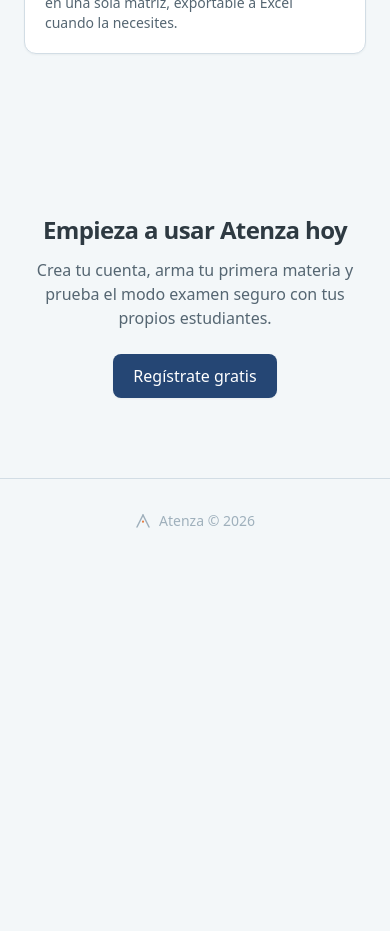
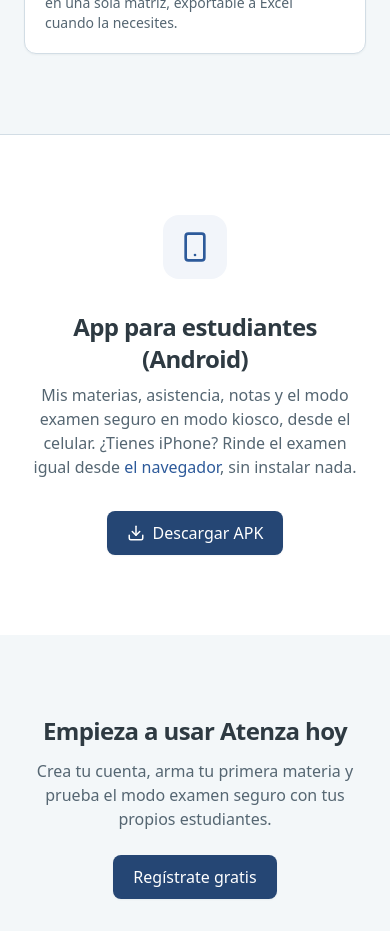
Before and after one commit to RoyAsaff/atenza, a React (Vite) app in the folder web/: page / in a window 390 px wide. Shown: the part 2080-3011 px from the top of the page. Before the commit the page ends 2643 px from the top, so only its background shows below. Built offline with nearby package versions, Linux system fonts and the light colour scheme; no server answers.

Commit message:
Agregar seccion de descarga del APK de Android en la landing
Apunta al asset del ultimo release en GitHub (releases/latest/download/...)
para no tener que actualizar el link en cada version nueva. Para iPhone,
enlaza al flujo de rendir examen desde el navegador que ya existe.

```diff
--- a/web/src/features/landing/LandingPage.tsx
+++ b/web/src/features/landing/LandingPage.tsx
@@ -6,13 +6,19 @@
 import {
   Activity,
   ClipboardCheck,
+  Download,
   FileSpreadsheet,
   ListChecks,
   ShieldCheck,
+  Smartphone,
   SquareUser,
 } from 'lucide-react';
 import { Card, CardBody, botonClases } from '../../core/ui/ui';
 import { LogoLockup, LogoMark } from '../../core/ui/Logo';
+
+// Apunta siempre al asset del último release en GitHub — no hay que
+// actualizar este link cada vez que se publique una versión nueva.
+const URL_APK_ANDROID = 'https://github.com/RoyAsaff/atenza/releases/latest/download/app-release.apk';
 
 const CARACTERISTICAS = [
   {
@@ -112,6 +118,30 @@
           </div>
         </section>
 
+        <section className="border-t border-border bg-surface py-20">
+          <div className="mx-auto flex max-w-6xl flex-col items-center gap-8 px-6 text-center lg:flex-row lg:text-left">
+            <span className="flex h-16 w-16 shrink-0 items-center justify-center rounded-2xl bg-primary-50 text-primary-700">
+              <Smartphone size={32} />
+            </span>
+            <div className="flex-1">
+              <h2 className="text-2xl font-extrabold tracking-tight text-text">
+                App para estudiantes (Android)
+              </h2>
+              <p className="mx-auto mt-2 max-w-2xl text-text-secondary lg:mx-0">
+                Mis materias, asistencia, notas y el modo examen seguro en modo kiosco, desde el
+                celular. ¿Tienes iPhone? Rinde el examen igual desde{' '}
+                <Link to="/examen/login" className="text-primary-700 hover:underline">
+                  el navegador
+                </Link>
+                , sin instalar nada.
+              </p>
+            </div>
+            <a href={URL_APK_ANDROID} className={`${botonClases('primary', 'lg')} shrink-0`}>
+              <Download size={18} /> Descargar APK
+            </a>
+          </div>
+        </section>
+
         <section className="mx-auto max-w-6xl px-6 py-20 text-center">
           <h2 className="text-2xl font-extrabold tracking-tight text-text">
             Empieza a usar Atenza hoy
```
